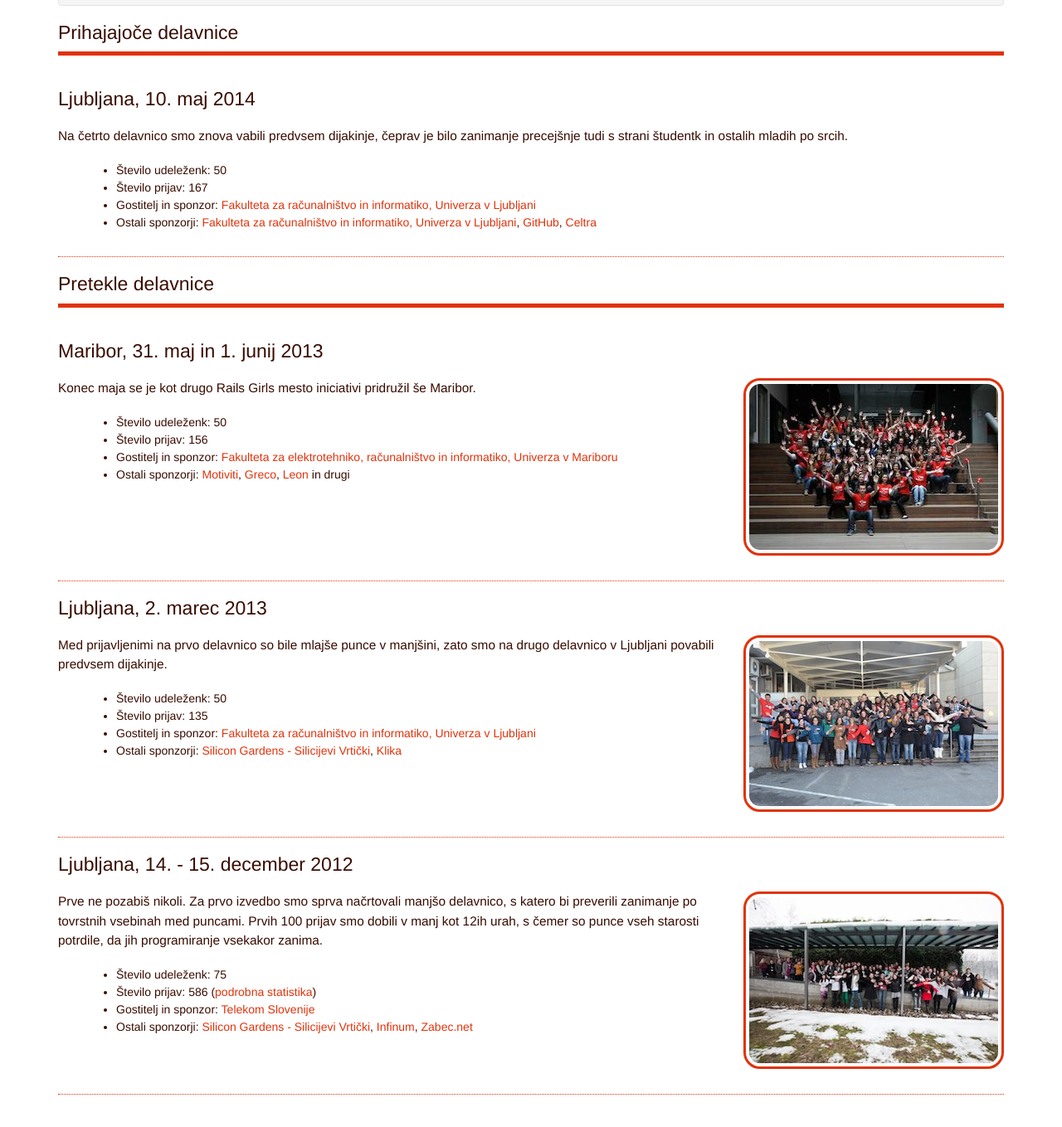
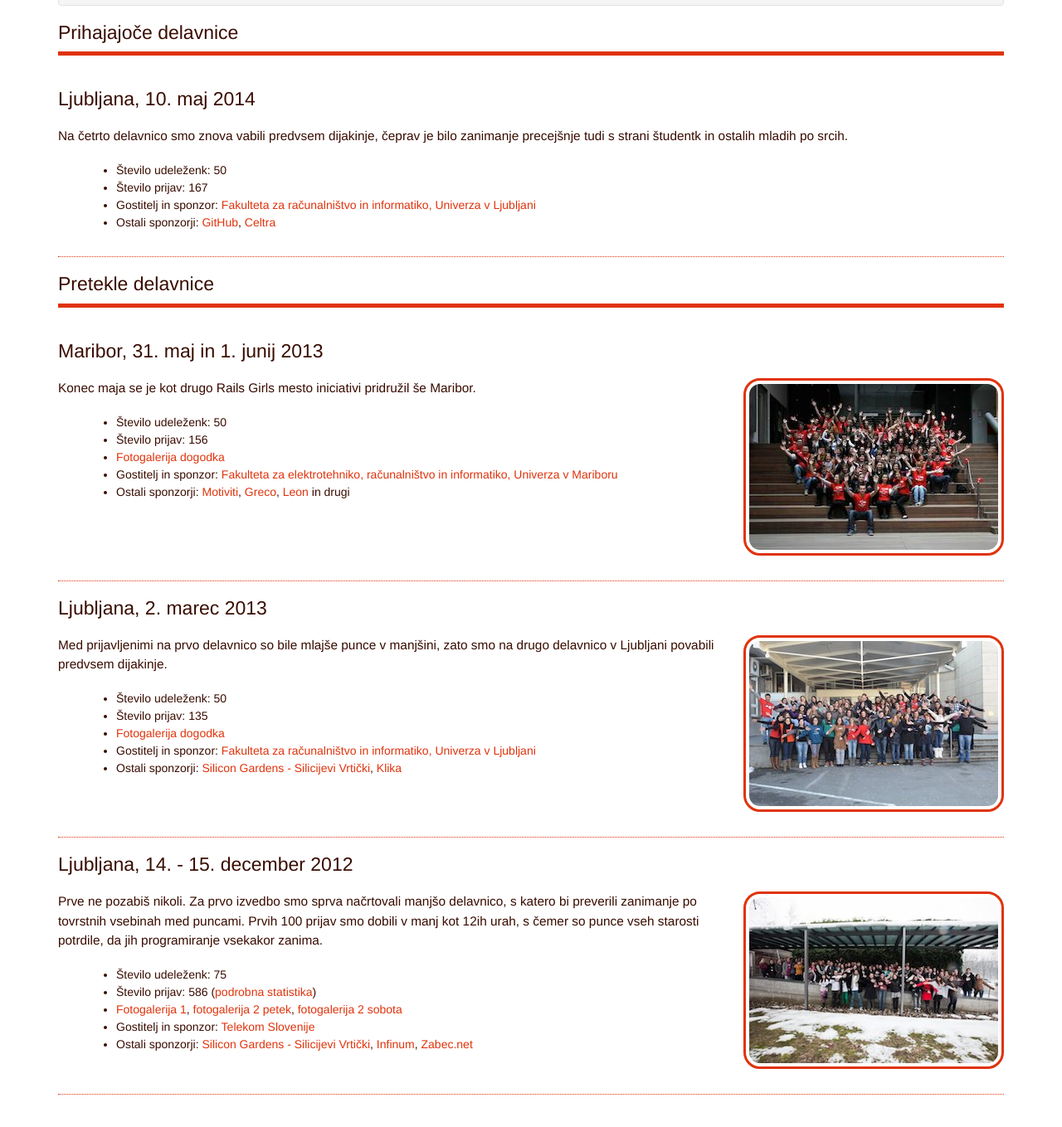
Before and after one commit to railsgirls-si/railsgirls-si.github.io, a Jekyll site: the page built from index.html, in a window 1280 px wide and 1400 px high, scrolled down 1186 px. Shown: the top 1359 px of the window at 83% size. Built offline with Jekyll 4.4.1, drawn with Linux system fonts in a browser that asks for light colours; Markdown is read by kramdown in place of the engine named in the settings; comment, search, counter and statistics services are not loaded.

Commit message:
Links to photo galleries added

```diff
--- a/index.html
+++ b/index.html
@@ -48,8 +48,7 @@ title: Rails Girls Slovenija
 			<li>Število udeleženk: 50</li>
 			<li>Število prijav: 167</li>
 			<li>Gostitelj in sponzor: <a href="http://www.fri.uni-lj.si/">Fakulteta za računalništvo in informatiko, Univerza v Ljubljani</a></li>
-			<li>Ostali sponzorji: <a href="http://www.fri.uni-lj.si/">Fakulteta za računalništvo in informatiko, Univerza v Ljubljani</a>, <a href="https://github.com/">GitHub</a>, <a href="http://www.celtra.com/">Celtra</a></li>
-
+			<li>Ostali sponzorji: <a href="https://github.com/">GitHub</a>, <a href="http://www.celtra.com/">Celtra</a></li>
 		<ul>
 	</div>
 </div>
@@ -64,6 +63,7 @@ title: Rails Girls Slovenija
 		<ul>
 			<li>Število udeleženk: 50</li>
 			<li>Število prijav: 156</li>
+			<li><a href="https://www.facebook.com/media/set/?set=a.173642112802823.1073741826.137064106460624&type=3">Fotogalerija dogodka</a></li>
 			<li>Gostitelj in sponzor: <a href="http://www.feri.uni-mb.si/">Fakulteta za elektrotehniko, računalništvo in informatiko, Univerza v Mariboru</a></li>
 			<li>Ostali sponzorji: <a href="http://www.motiviti.com/">Motiviti</a>, <a href="http://www.greco.si/">Greco</a>, <a href="http://www.prileonu.si/">Leon</a> in drugi</li>
 		<ul>
@@ -78,6 +78,7 @@ title: Rails Girls Slovenija
 		<ul>
 			<li>Število udeleženk: 50</li>
 			<li>Število prijav: 135</li>
+			<li><a href="https://www.facebook.com/media/set/?set=a.517860094919940.1073741825.466225130083437&type=3">Fotogalerija dogodka</a></li>
 			<li>Gostitelj in sponzor: <a href="http://www.fri.uni-lj.si/">Fakulteta za računalništvo in informatiko, Univerza v Ljubljani</a></li>
 			<li>Ostali sponzorji: <a href="http://www.silicongardens.si/">Silicon Gardens - Silicijevi Vrtički</a>, <a href="http://klika.si/">Klika</a></li>
 		<ul>
@@ -92,6 +93,7 @@ title: Rails Girls Slovenija
 		<ul>
 			<li>Število udeleženk: 75</li>
 			<li>Število prijav: 586 (<a href="http://visual.ly/rails-girls-ljubljana-december-2012">podrobna statistika</a>)</li>
+			<li><a href="https://www.facebook.com/media/set/?set=a.482328771806406.105672.466225130083437&type=3">Fotogalerija 1</a>, <a href="https://www.facebook.com/media/set/?set=a.481188985253718.105482.466225130083437&type=3">fotogalerija 2 petek</a>, <a href="https://www.facebook.com/media/set/?set=a.482120268493923.105628.466225130083437&type=3">fotogalerija 2 sobota</a></li>
 			<li>Gostitelj in sponzor: <a href="http://www.telekom.si/">Telekom Slovenije</a></li>
 			<li>Ostali sponzorji: <a href="http://www.silicongardens.si/">Silicon Gardens - Silicijevi Vrtički</a>, <a href="http://www.infinum.hr/">Infinum</a>, <a href="http://www.zabec.net/">Zabec.net</a></li>
 		<ul>
```
